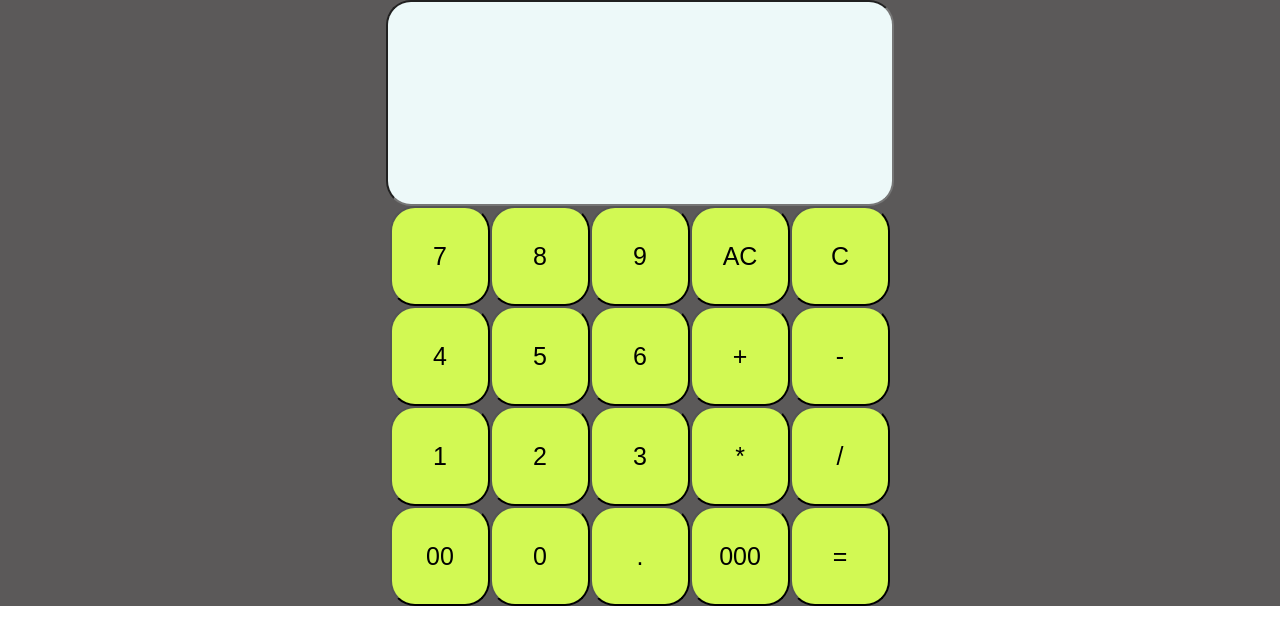
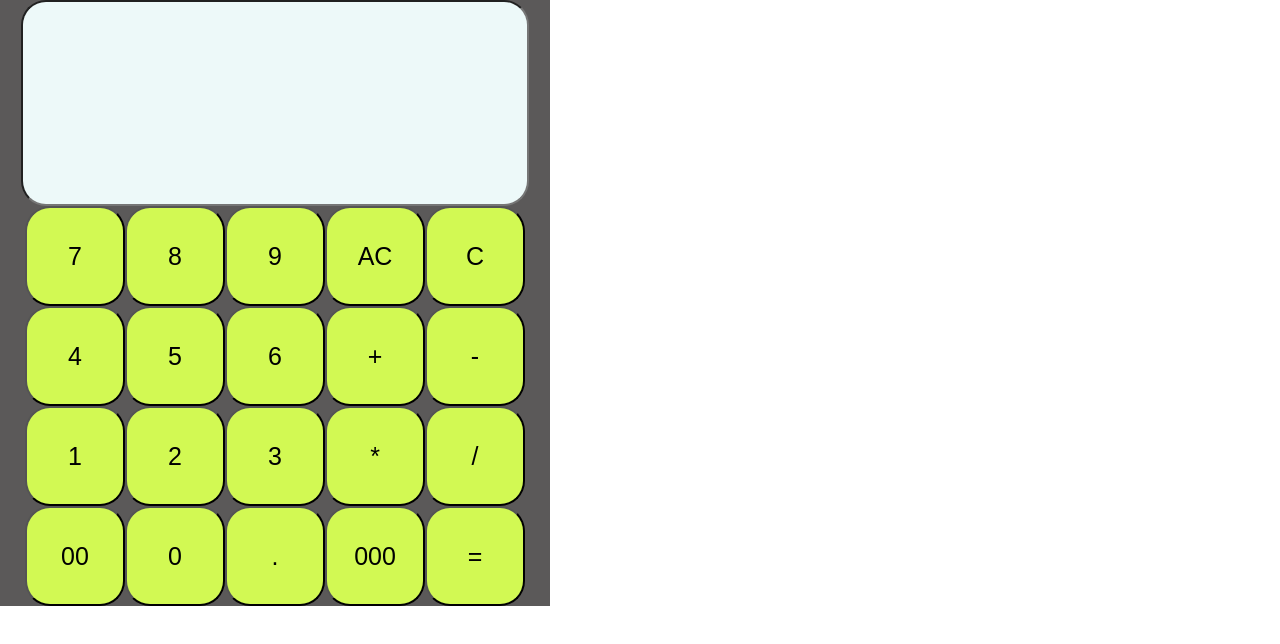
Before and after one commit to Mohamed1Mahmoud2/simple-calculator, a React (Create React App) app: page / in a window 1280 px wide. Shown: the top 644 px of the page. Built offline with nearby package versions, Linux system fonts and the light colour scheme.

Commit message:
update Calc.css

```diff
--- a/src/components/CalcUi.css
+++ b/src/components/CalcUi.css
@@ -1,5 +1,6 @@
 .calc-container{
     background-color: rgb(91, 89, 89);
+    width: 550px;
 }
 
 .screen{
```
